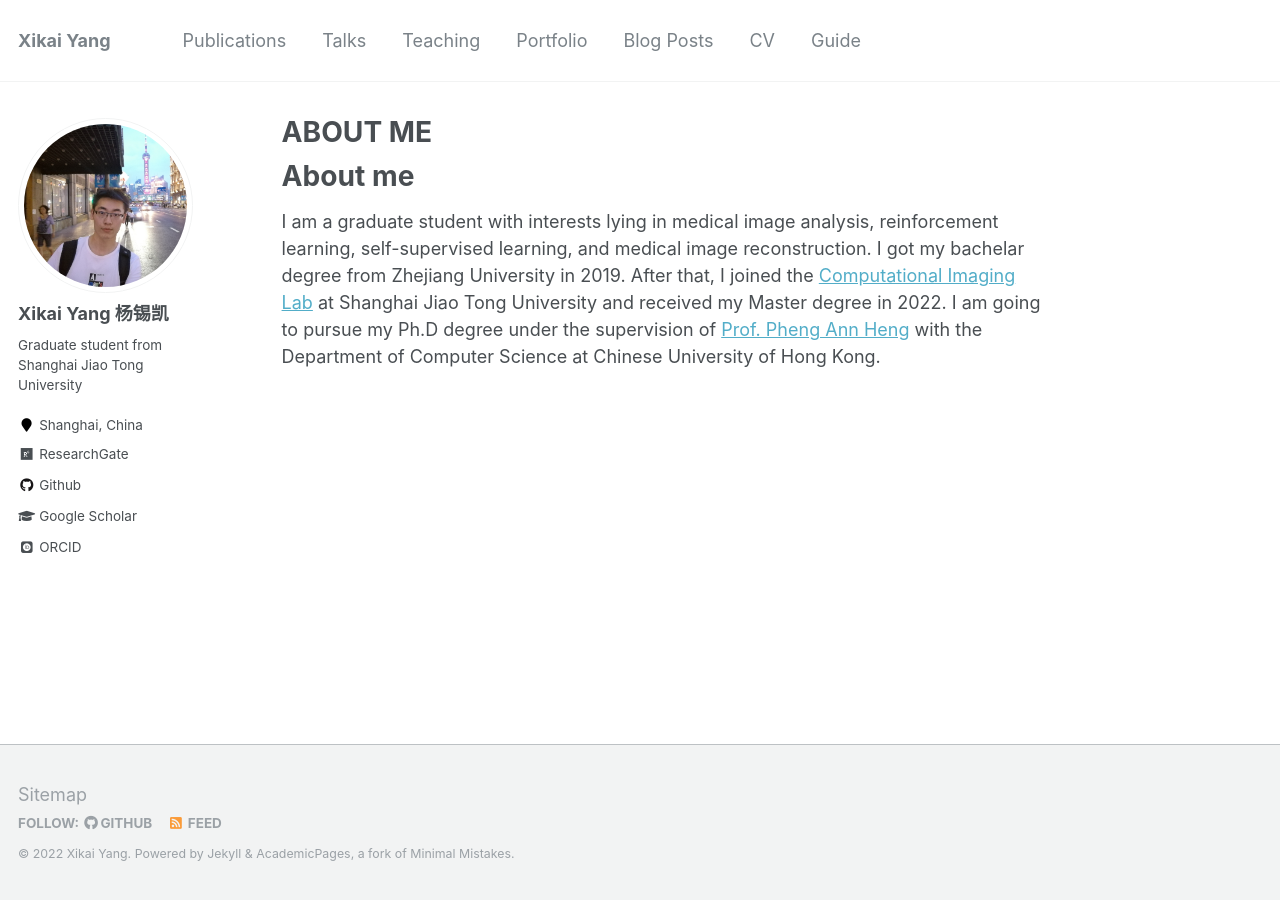
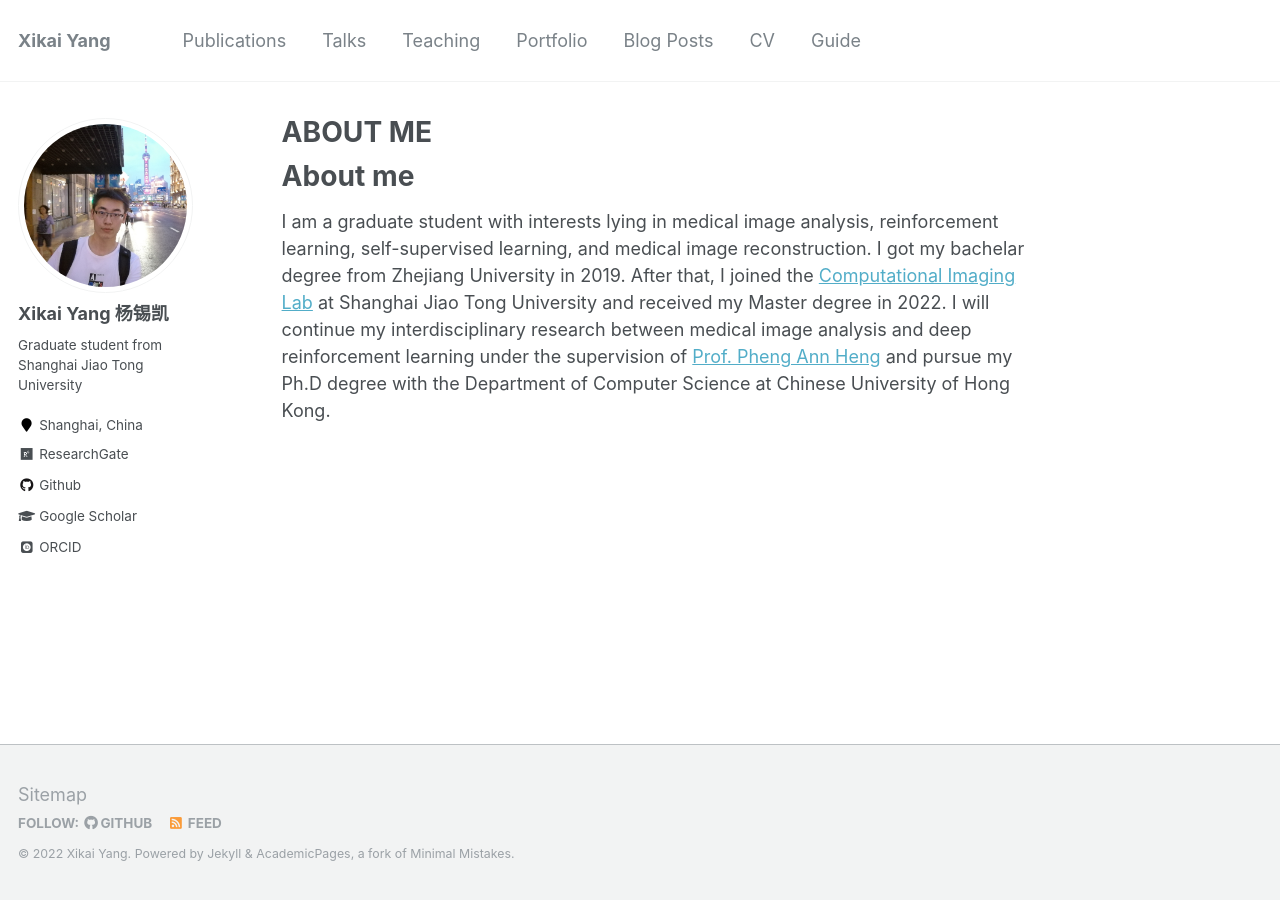
Before and after one commit to Xikai97/Xikai97.github.io, a Jekyll site: the page built from _pages/about.md, in a window 1280 px wide. Built offline with Jekyll 4.4.1, drawn with Linux system fonts in a browser that asks for light colours; some web fonts are replaced.

Commit message:
Update about.md

```diff
--- a/_pages/about.md
+++ b/_pages/about.md
@@ -10,4 +10,4 @@ redirect_from:
 
 About me
 ======
-I am a graduate student with interests lying in medical image analysis, reinforcement learning, self-supervised learning, and medical image reconstruction. I got my bachelar degree from Zhejiang University in 2019. After that, I joined the [Computational Imaging Lab](https://www.ji.sjtu.edu.cn/research/laboratories/laboratory-detail/523/) at Shanghai Jiao Tong University and received my Master degree in 2022. I am going to pursue my Ph.D degree under the supervision of [Prof. Pheng Ann Heng](http://www.cse.cuhk.edu.hk/~pheng/) with the Department of Computer Science at Chinese University of Hong Kong.
+I am a graduate student with interests lying in medical image analysis, reinforcement learning, self-supervised learning, and medical image reconstruction. I got my bachelar degree from Zhejiang University in 2019. After that, I joined the [Computational Imaging Lab](https://www.ji.sjtu.edu.cn/research/laboratories/laboratory-detail/523/) at Shanghai Jiao Tong University and received my Master degree in 2022. I will continue my interdisciplinary research between medical image analysis and deep reinforcement learning under the supervision of [Prof. Pheng Ann Heng](http://www.cse.cuhk.edu.hk/~pheng/)  and pursue my Ph.D degree with the Department of Computer Science at Chinese University of Hong Kong.
```
